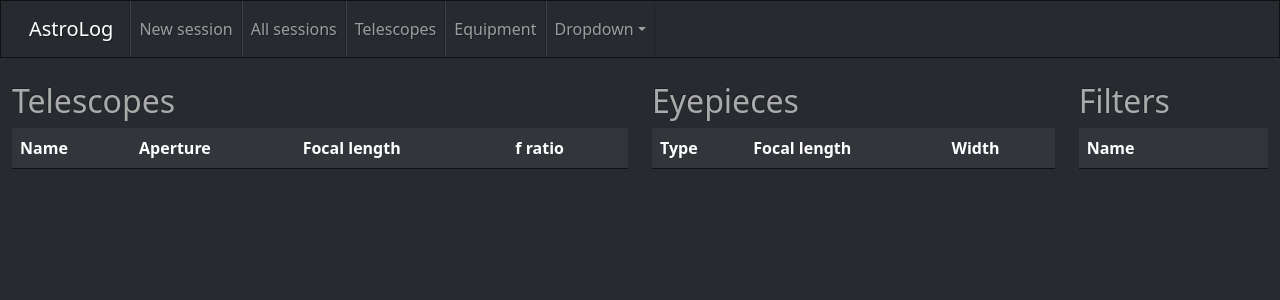
After one commit to DanielAndreasen/astro-log, a Flask app: page /equipments in a window 1280 px wide. The commit adds this page. Shown: the top 300 px of the page. Run offline with Flask 2, Linux system fonts and the light colour scheme; lists and menus that the app fills with data are empty; some libraries are stand-ins or nearby versions.

Commit message:
Page to show equipments

```diff
--- a/src/astrolog/web/app.py
+++ b/src/astrolog/web/app.py
@@ -75,5 +75,11 @@ def session(session_id):
     return render_template('session.html', session=session)
 
 
+@app.route('/equipments')
+def equipments():
+    return render_template('equipments.html', telescopes=Telescope,
+                           eyepieces=EyePiece, filters=Filter)
+
+
 if __name__ == '__main__':
     app.run(host='0.0.0.0', port=5000, debug=True)  # pragma: no cover
--- /dev/null
+++ b/src/astrolog/web/templates/equipments.html
@@ -0,0 +1,74 @@
+{% extends "template.html" %}
+
+{% block body %}
+{% set loc = session.location %}
+
+<div class="row">
+
+  <div class="col-6">
+    <h2>Telescopes</h2>
+    <table class="table table-hover">
+      <thead>
+      <tr>
+      </tr>
+        <th>Name</th>
+        <th>Aperture</th>
+        <th>Focal length</th>
+        <th>f ratio</th>
+      </thead>
+      <tbody>
+        {% for telescope in telescopes %}
+          <tr>
+            <td>{{telescope.name}}</td>
+            <td>{{telescope.aperture}}mm</td>
+            <td>{{telescope.focal_length}}mm</td>
+            <td>{{telescope.f_ratio}}</td>
+          </tr>
+        {% endfor %}
+      </tbody>
+    </table>
+  </div>
+
+  <div class="col-4">
+    <h2>Eyepieces</h2>
+    <table class="table table-hover">
+      <thead>
+      <tr>
+      </tr>
+        <th>Type</th>
+        <th>Focal length</th>
+        <th>Width</th>
+      </thead>
+      <tbody>
+        {% for eyepiece in eyepieces %}
+          <tr>
+            <td>{{eyepiece.type}}</td>
+            <td>{{eyepiece.focal_length}}mm</td>
+            <td>{{eyepiece.width}}"</td>
+          </tr>
+        {% endfor %}
+      </tbody>
+    </table>
+  </div>
+
+  <div class="col-2">
+    <h2>Filters</h2>
+    <table class="table table-hover">
+      <thead>
+      <tr>
+      </tr>
+        <th>Name</th>
+      </thead>
+      <tbody>
+        {% for filter in filters %}
+          <tr>
+            <td>{{filter.name}}</td>
+          </tr>
+        {% endfor %}
+      </tbody>
+    </table>
+  </div>
+
+</div>
+
+{% endblock %}
--- a/src/astrolog/web/templates/template.html
+++ b/src/astrolog/web/templates/template.html
@@ -49,7 +49,7 @@
                 <a class="nav-link" href="#">Telescopes</a>
               </li>
               <li class="nav-item">
-                <a class="nav-link" href="#">Equipment</a>
+                <a class="nav-link" href="{{url_for('equipments')}}">Equipment</a>
               </li>
               <li class="nav-item dropdown">
                 <a
```
Also changed, not shown: tests/test_flask.py (+28 -0 lines).
